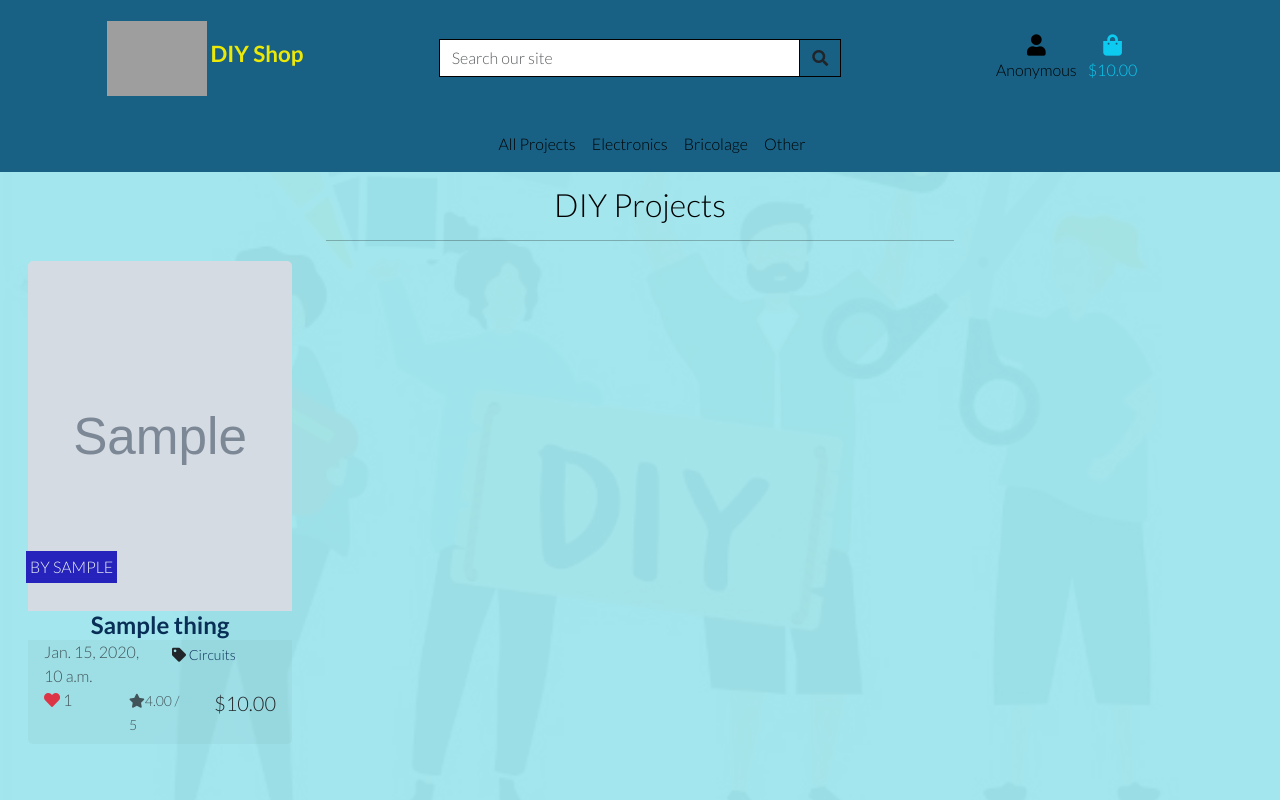
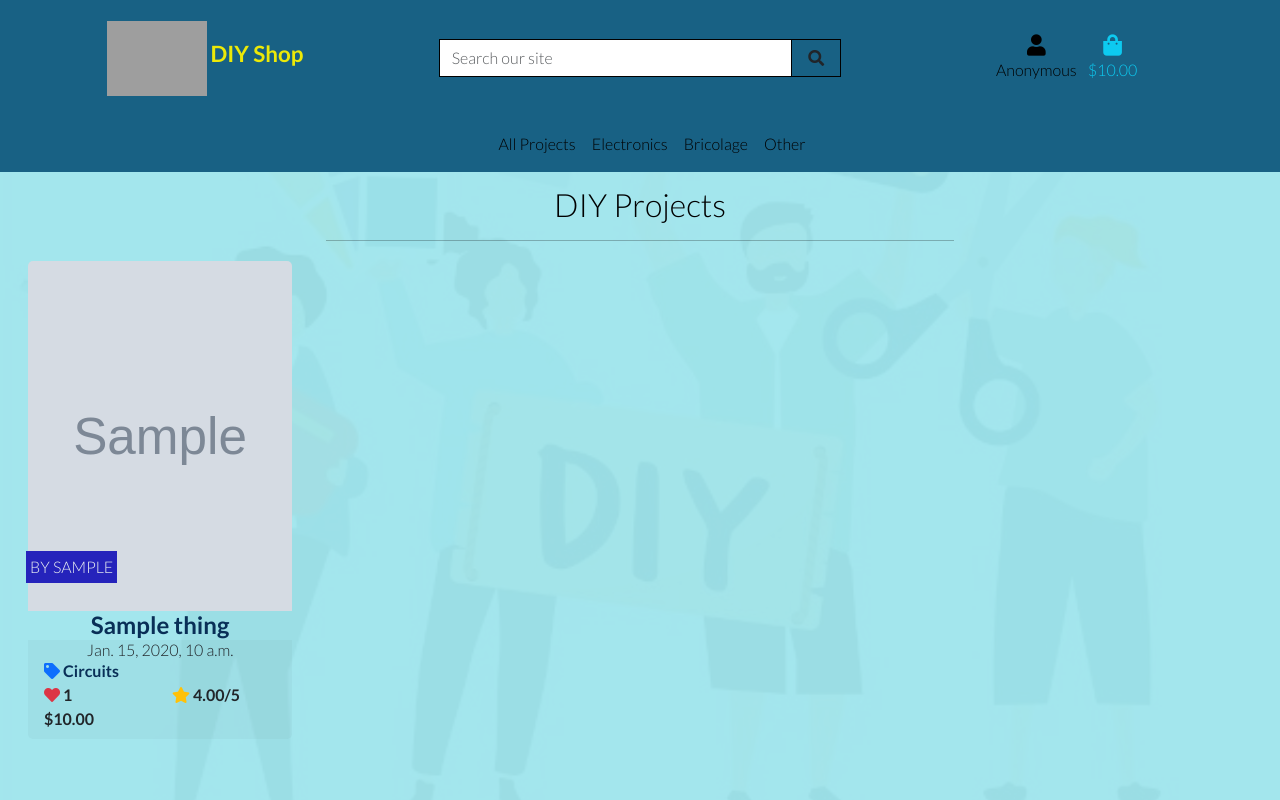
Before and after one commit to Juanma1313/diyshop, a Django app: template products/templates/products/products.html in a window 1280 px wide. Run offline with Django 3.2, Linux system fonts and the light colour scheme; data comes from the database, SQL or seed files in the repository; tables that the repository leaves empty hold one stand-in row (values such as "Sample post"); the template is opened without the code that fills it: values that come from a table or form of the project are taken from there, most other values are stand-ins (such as "Sample title", 1, 10 or a date in 2020); grey boxes marked "Sample" are stand-in pictures; parts of the project's set-up code (start-up, migrations or seed data) failed here and were passed over; grey boxes are pictures that could not be loaded.

Commit message:
added formats to products template

```diff
--- a/products/templates/products/products.html
+++ b/products/templates/products/products.html
@@ -29,12 +29,12 @@
                             <div class="image-container">
                                 <!--Image-->
                                 {% if product.featured_image %}
-                                <a href="{}">
+                                <a href="{% url 'product_detail' product.id %}">
                                     <img class="card-img-top index-thing-image"
                                         src="{{ product.featured_image.url }}" alt="{{ product.title }}">
                                 </a>
                                 {% else %}
-                                <a href="{}">
+                                <a href="{% url 'product_detail' product.id %}">
                                     <img class="card-img-top index-thing-image"
                                         src="{{ MEDIA_URL }}noimage.png" alt="{{ product.title }}">
                                 </a>
@@ -44,7 +44,7 @@
                                     <p class="author">By {{ product.author }}</p>
                                 </div>
                                 <!--Title-->
-                                <a href="{}" class="thing-link">
+                                <a href="{% url 'product_detail' product.id %}" class="thing-link">
                                     <h4 class="mb-0 card-title text-center fw-bold">{{ product.title }}</h3>
                                 </a>
                             </div>
@@ -52,40 +52,45 @@
                                 <div class="row">
                                     <!--Creation Date-->
                                     <div class="col">
-                                        <p class="card-text text-muted">{{ product.created_on}}
-                                        </p>
+                                        <h6 class="card-text text-center">{{ product.created_on}}</h6>
                                     </div>
-                                    <!--Category-->
+                                </div>
+                                <div class="row">
+                                        <!--Category-->
                                     <div class="col">
                                         {% if product.category %}
-                                        <p class="small mt-1 mb-0">
+                                        <strong class="card-text">
                                             <a class="category-link" href="">
-                                                <i class="fas fa-tag mr-1 text-dark"></i>&nbsp;{{ product.category.friendly_name }}
+                                                <i class="fas fa-tag text-primary"></i>&nbsp;{{ product.category.friendly_name }}
                                             </a>
-                                        </p>
+                                        </strong>
                                         {% endif %}
                                     </div>
                                 </div>
                                 <div class="row">
+                                    <!--Likes-->
                                     <div class="col">
-                                        <p class="card-text text-muted">
+                                        <strong class="card-text">
                                             <i class="fas fa-heart text-danger"></i>&nbsp;{{ product.number_of_likes }}
-                                        </p>
+                                        </strong>
                                     </div>
+                                    <!--Rating-->
                                     <div class="col">
                                         {% if product.rating %}
-                                            <small class="text-muted"><i class="fas fa-star mr-1"></i>{{ product.rating }} / 5</small>
+                                            <strong class="text-text-dark"><i class="fas fa-star mr-1 text-warning"></i>&nbsp;{{ product.rating }}/5</strong>
                                         {% else %}
                                             <small class="text-muted">No Rating</small>
                                         {% endif %}
                                     </div>
+                                </div>
+                                <div class="row">
+                                    <!--Price-->
                                     <div class="col">
                                         {% if product.price %}
-                                            <p class="lead mb-0 text-left font-weight-bold">${{ product.price }}</p>
+                                            <strong class="text-left text-dark">${{ product.price }}</strong>
                                         {% else %}
                                             <small class="text-muted">Free</small>
                                         {% endif %}
-
                                     </div>
                                 </div>
                             </div>
--- a/static/css/style.css
+++ b/static/css/style.css
@@ -60,6 +60,20 @@
 
 .main-bg {
     background-color: #13aec538;
+}
+
+.go-to-products {
+    background: black;
+    color: white;
+    min-width: 260px;
+}
+
+.icon {
+    align-items: center;
+    display: inline-flex;
+    justify-content: center;
+    height: 1.5rem;
+    width: 1.5rem;
 }
 
 .card {
@@ -133,7 +147,7 @@
 }
 
 .thing-title {
-    margin-top: 20%;
+    margin-top: 10%;
     margin-left: 5%;
 }
 
--- a/templates/includes/main-nav.html
+++ b/templates/includes/main-nav.html
@@ -16,7 +16,7 @@
                 <a href="" class="dropdown-item">By Price</a>
                 <a href="" class="dropdown-item">By Rating</a>
                 <a href="" class="dropdown-item">By Category</a>
-                <a href="" class="dropdown-item">All</a>
+                <a href="{% url 'products' %}" class="dropdown-item">All</a>
             </div>
         </li>
 
```
